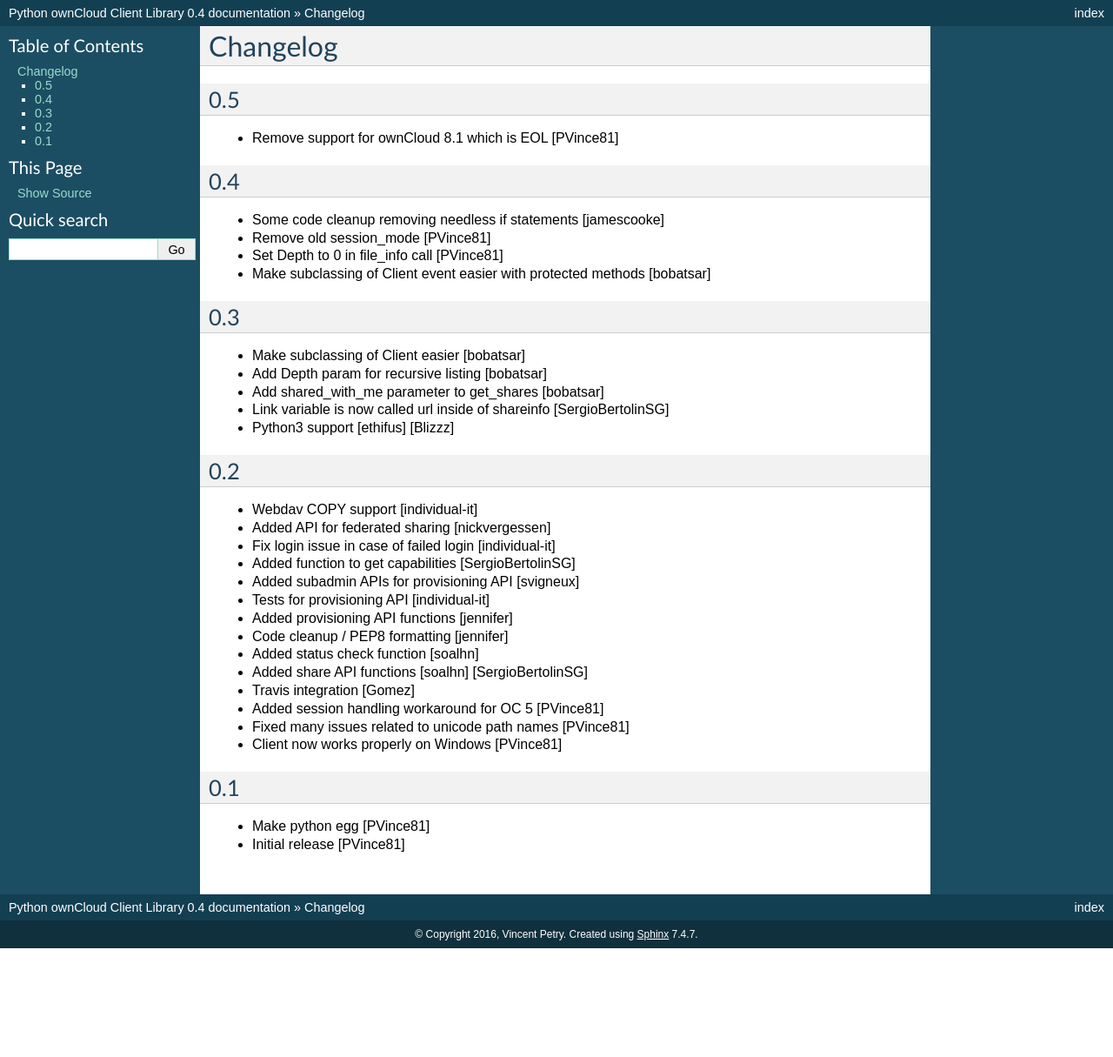
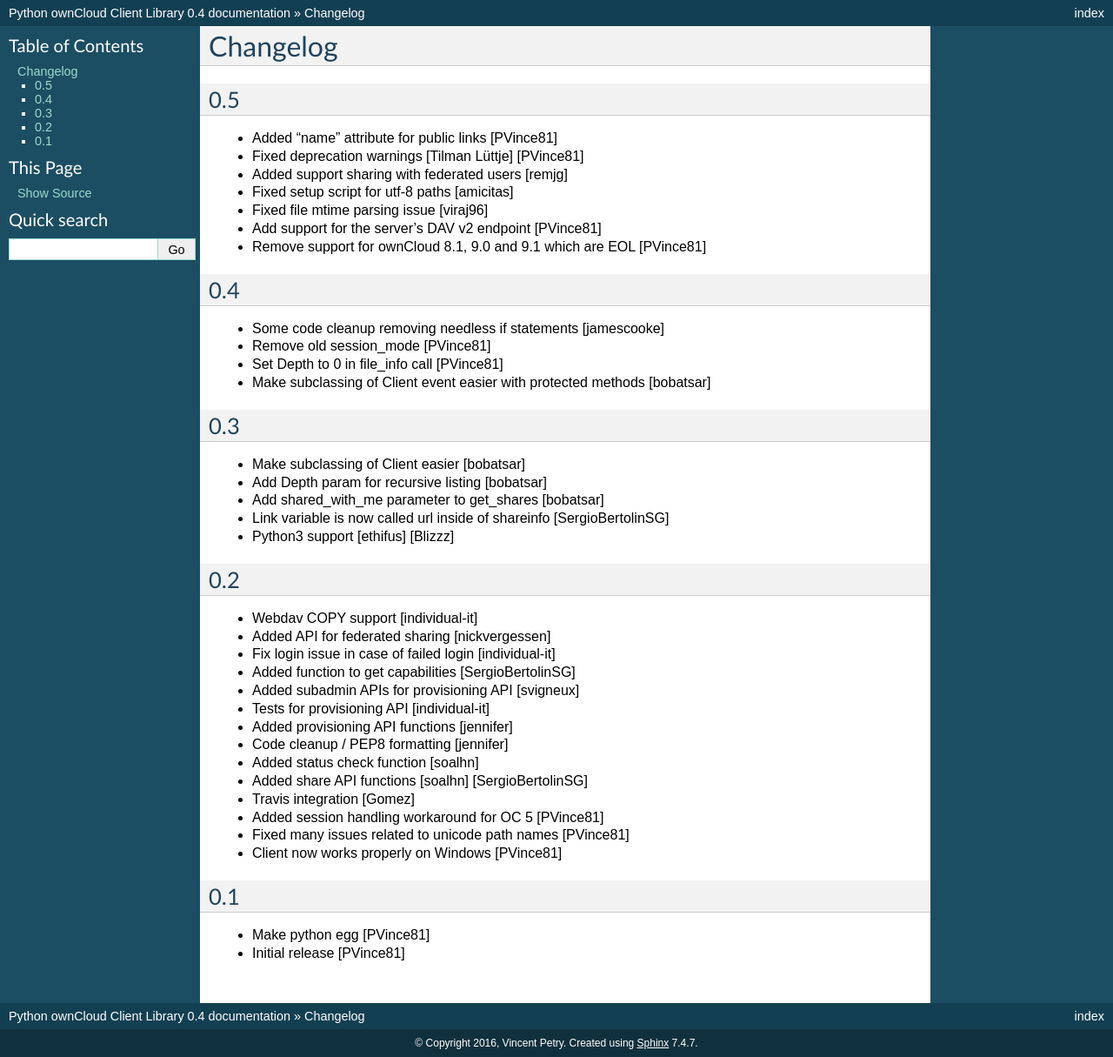
Before and after one commit to owncloud/pyocclient, a Sphinx documentation site: the page built from docs/source/CHANGES.rst, in a window 1280 px wide. Shown: the whole page at 87% size. Built offline with Sphinx 7.4.7, drawn with Linux system fonts in a browser that asks for light colours; before the commit the page ends 1090 px from its top, so only the background shows below that.

Commit message:
Update changelog for 0.5

```diff
--- a/docs/source/CHANGES.rst
+++ b/docs/source/CHANGES.rst
@@ -4,7 +4,13 @@
 0.5
 ---
 
-- Remove support for ownCloud 8.1 which is EOL [PVince81]
+- Added "name" attribute for public links [PVince81]
+- Fixed deprecation warnings [Tilman Lüttje] [PVince81]
+- Added support sharing with federated users [remjg]
+- Fixed setup script for utf-8 paths [amicitas]
+- Fixed file mtime parsing issue [viraj96]
+- Add support for the server's DAV v2 endpoint [PVince81]
+- Remove support for ownCloud 8.1, 9.0 and 9.1 which are EOL [PVince81]
 
 0.4
 ---
```
